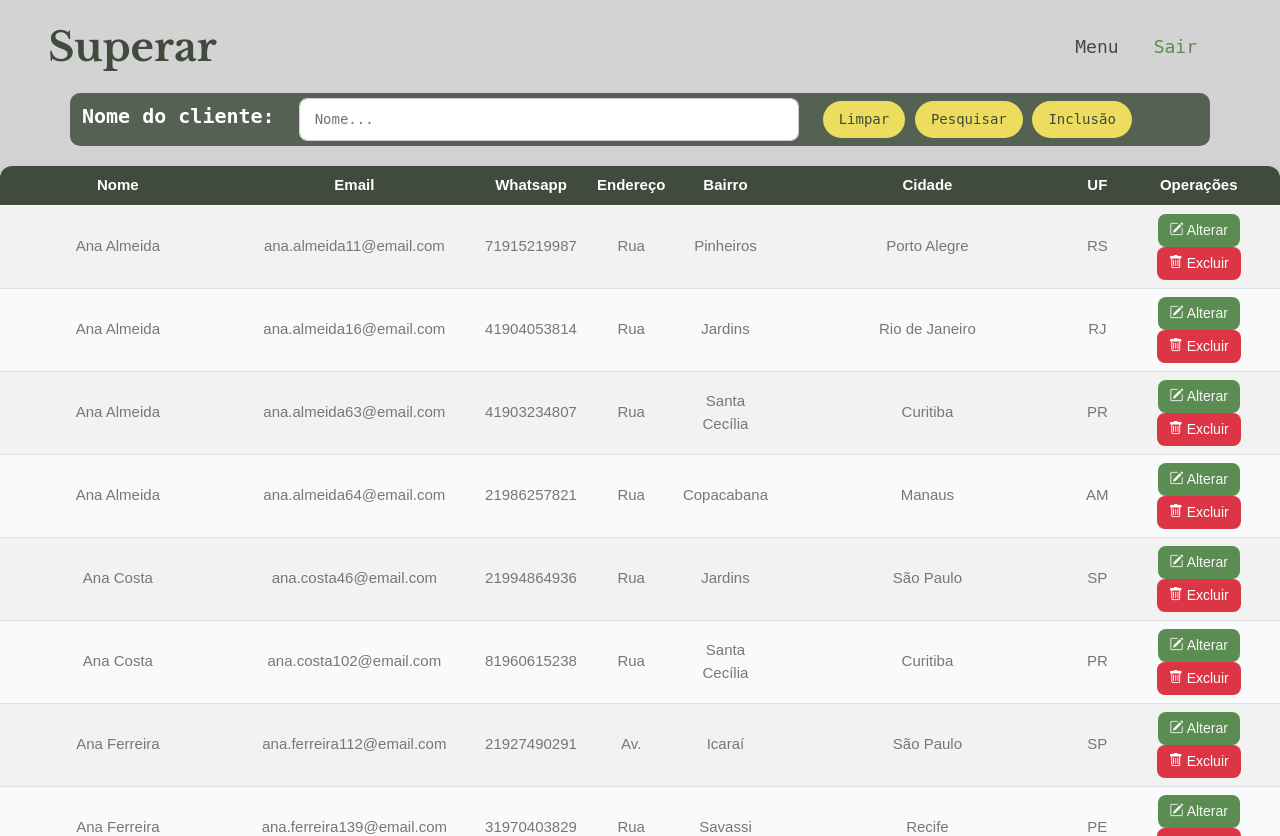
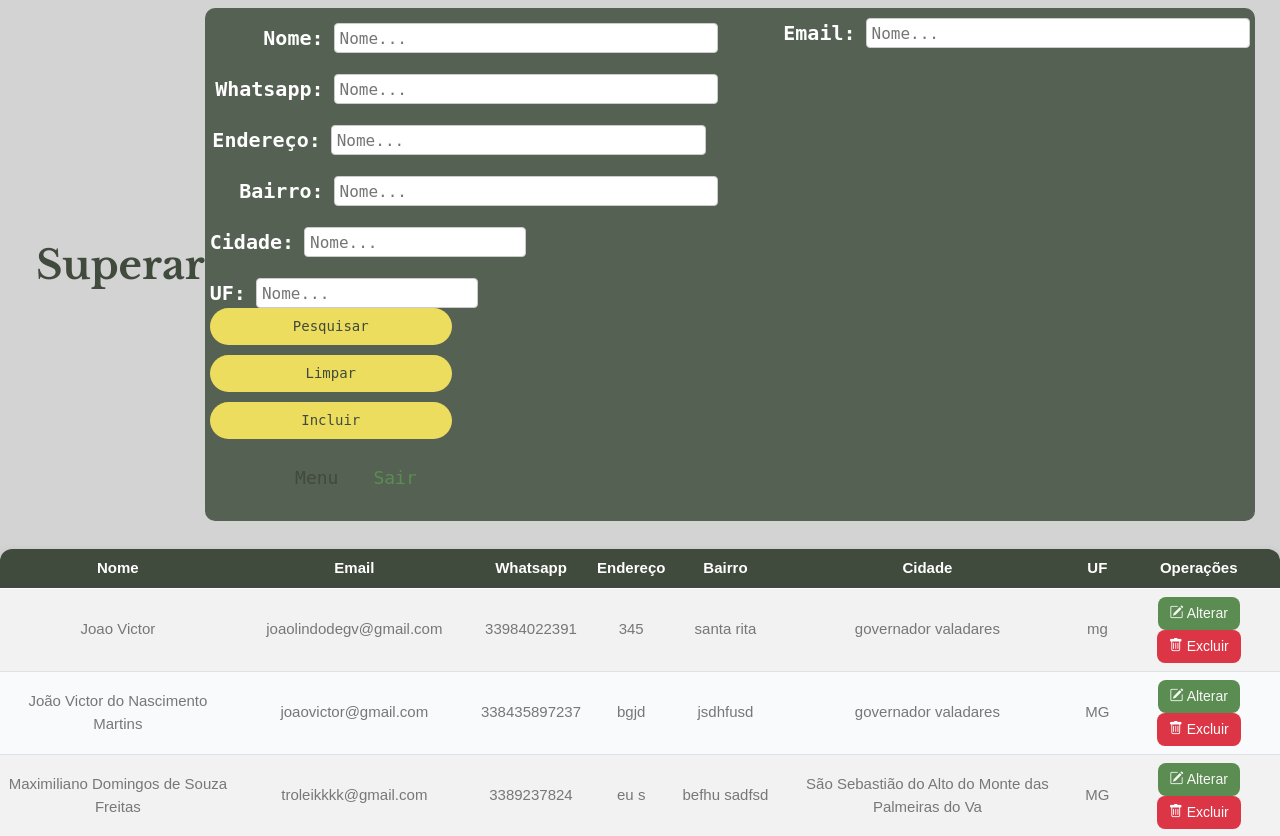
Before and after one commit to limadev11/project-hagil, a PHP site: page /cliselect.php in a window 1280 px wide. Shown: the top 836 px of the page. Run offline with PHP 8.4, Linux system fonts and the light colour scheme; a user stored in the database is signed in; data comes from the database, SQL or seed files in the repository; some libraries are stand-ins or nearby versions.

Commit message:
enviando area do cliente

```diff
--- a/cliselect.php
+++ b/cliselect.php
@@ -4,20 +4,47 @@ include('verificalogin.php');
 include('connect.php');
 
 // Query SQL padrão para listar todos os usuários
-$sql = 'SELECT id, nome, email, whatsapp, endereco, bairro, cidade, uf
-  from cliente ORDER BY nome ASC';
+$sql = "SELECT id, nome, email, whatsapp, endereco, bairro, cidade, uf FROM cliente WHERE 1=1";
 
 // Área que vai efetuar a pesquisa pelo nome do cliente
 $pesqnome = '';
+$pesqemail = '';
+$pesqzap = '';
+$pesqend = '';
+$pesqbairro = '';
+$pesqcidade = '';
+$pesquf = '';
 if (isset($_POST['submit'])) {
     $pesqnome = mysqli_real_escape_string($con, $_POST['pesqnome']);
-    // Consulta para buscar usuários com base no nome fornecido
-    $sql = "SELECT id, nome, email, whatsapp, endereco, bairro, cidade, uf
-            FROM cliente
-            WHERE nome LIKE '%" . $pesqnome . "%'
-            ORDER BY nome ASC";
+    $pesqemail = mysqli_real_escape_string($con, $_POST['pesqemail']);
+    $pesqzap = mysqli_real_escape_string($con, $_POST['pesqzap']);
+    $pesqend = mysqli_real_escape_string($con, $_POST['pesqend']);
+    $pesqbairro = mysqli_real_escape_string($con, $_POST['pesqbairro']);
+    $pesqcidade = mysqli_real_escape_string($con, $_POST['pesqcidade']);
+    $pesquf = mysqli_real_escape_string($con, $_POST['pesquf']);
+    // Consulta para buscar produto com base no nome fornecido
+    if (!empty($pesqnome)) {
+        $sql .= " AND nome LIKE '%$pesqnome%'";
+    }
+    if (!empty($pesqemail)) {
+        $sql .= " AND email like '%$pesqemail%'";
+    }
+    if (!empty($pesqzap)) {
+        $sql .= " AND whatsapp like '%$pesqzap%'";
+    }
+    if (!empty($pesqend)) {
+        $sql .= " AND endereco like  '%$pesqend%'";
+    }
+    if (!empty($pesqbairro)) {
+        $sql .= " AND bairro like '%$pesqbairro%'";
+    }
+    if (!empty($pesqcidade)) {
+        $sql .= " AND cidade like '%$pesqcidade%'";
+    }
+    if (!empty($pesquf)) {
+        $sql .= " AND uf like '%$pesquf%'";
+    }
 }
-
 
 $result = mysqli_query($con, $sql);
 ?>
@@ -65,47 +92,116 @@ $result = mysqli_query($con, $sql);
 </head>
 
 <body>
-    <!-- Navbar Start -->
-    <nav class="navbar navbar-expand-lg  navbar-light sticky-top px-4 px-lg-5">
-        <h1 class="m-0">Superar</h1>
-        <button type="button" class="navbar-toggler me-0" data-bs-toggle="collapse" data-bs-target="#navbarCollapse">
-            <span class="navbar-toggler-icon"></span>
-        </button>
-        <div class="collapse navbar-collapse" id="navbarCollapse">
-            <div class="navbar-nav ms-auto p-4 p-lg-0">
-                <a href="menu.php" class="nav-item nav-link">Menu</a>
-                <a href="logout.php" class="nav-item nav-link active">Sair</a>
-            </div>
-        </div>
-    </nav>
     <!-- Navbar End -->
 
     <!-- Page Header Start -->
-    <div class="text-center mx-auto wow fadeInUp" data-wow-delay="0.1s">
-        <div class="container" style="background-color: transparent;">
-            <!-- Formulário de pesquisa -->
-            <form method="post" action="">
-                <div class="row align-items-center" style="background-color: #556152; padding-top:5px; padding-bottom:5px; border-radius: 10px;">
-                    <div class="col-auto">
-                        <h5 style="color: white;">Nome do cliente:</h5>
-                    </div>
-                    <div class="col-auto">
-                        <div class="autocomplete-wrapper">
-                            <div class="col-auto">
-                                <input type="text" id="search" id="pesqnome" name="pesqnome" class="form-control" placeholder="Nome..." style="width: 500px;" value="<?php echo $pesqnome; ?>">
+    <center>
+        <div class="row">
+            <nav class="navbar navbar-expand-lg  navbar-light sticky-top px-4 px-lg-5">
+                <div class="col">
+                    <h1 class="m-0">Superar</h1>
+                </div>
+                <div class="col">
+                    <form method="post" action="" style="width: 1050px; padding: 5px; display: flex; align-items: flex-start; gap: 15px;
+                    background-color: #556152; border-radius: 10px;">
+                        <div style="flex: 1;">
+                            <!-- Aqui são todos os campos que o cliente irá preencher para fazer a pesquisa e filtrar os resultados -->
+                            <!-- Aqui são todos os campos que o cliente irá preencher para fazer a pesquisa e filtrar os resultados -->
+                            <div class="row">
+                                <div class="col-md-6">
+                                    <div class="form-row">
+                                        <h5 style="margin-top:5px">Nome:</h5>
+                                        <input type="text" name="pesqnome" placeholder="Nome..."
+                                            style="height:30px; margin-top:5px" maxlength="37"
+                                            value="<?php echo $pesqnome; ?>">
+                                    </div>
+                                </div>
+
+                                <div class="col-md-6">
+                                    <div class="form-row">
+                                        <h5>Email:</h5>
+                                        <input type="text" name="pesqemail" placeholder="Nome..." style="height:30px;"
+                                            maxlength="37" value="<?php echo $pesqemail; ?>">
+                                    </div>
+                                </div>
                             </div>
-                            <div id="suggestions"></div>
+
+                            <div class="row mt-3">
+                                <div class="col-md-6">
+                                    <div class="form-row">
+                                        <h5>Whatsapp:</h5>
+                                        <input type="text" name="pesqzap" placeholder="Nome..." style="height:30px"
+                                            maxlength="37" value="<?php echo $pesqzap; ?>">
+                                    </div>
+                                </div>
+
+                                <div class="row mt-3">
+                                    <div class="col-md-6">
+                                        <div class="form-row">
+                                            <h5>Endereço:</h5>
+                                            <input type="text" name="pesqend" placeholder="Nome..." style="height:30px"
+                                                maxlength="37" value="<?php echo $pesqend; ?>">
+                                        </div>
+
+                                    </div>
+                                </div>
+
+                            </div>
+                            <div class="row mt-3">
+                                <div class="col-md-6">
+                                    <div class="form-row">
+                                        <h5>Bairro:</h5>
+                                        <input type="text" name="pesqbairro" placeholder="Nome..." style="height:30px"
+                                            maxlength="37" value="<?php echo $pesqbairro; ?>">
+                                    </div>
+
+                                    <div class="row mt-3">
+                                <div class="col-md-6">
+                                    <div class="form-row">
+                                        <h5>Cidade:</h5>
+                                        <input type="text" name="pesqcidade" placeholder="Nome..." style="height:30px"
+                                            maxlength="37" value="<?php echo $pesqcidade; ?>">
+                                    </div>
+
+                                    <div class="row mt-3">
+                                <div class="col-md-6">
+                                    <div class="form-row">
+                                        <h5>UF:</h5>
+                                        <input type="text" name="pesquf" placeholder="Nome..." style="height:30px"
+                                            maxlength="37" value="<?php echo $pesquf; ?>">
+                                    </div>
+
+
+
+
+
+
+
+                        </div>
+
+                        <!-- Aqui fica os 3 botões principais: Pesquisar (de acordo com os valores nos campos), Limpar os valores inseridos e
+            entrar na área de incluir nova venda -->
+                        <div style="display: flex; flex-direction: column; gap: 10px;">
+                            <button class="btn btn-secondary rounded-pill py-2 px-3" type="submit"
+                                name="submit">Pesquisar</button>
+                            <a href="cliselect.php" class="btn btn-secondary rounded-pill py-2 px-3">Limpar</a>
+                            <a href="cliinsert.php" class="btn btn-secondary rounded-pill py-2 px-3">Incluir</a>
+                        </div>
+                    </form>
+                </div>
+
+
+                <div class="col">
+                    <div class="collapse navbar-collapse" id="navbarCollapse">
+                        <div class="navbar-nav ms-auto p-4 p-lg-0">
+                            <a href="menu.php" class="nav-item nav-link">Menu</a>
+                            <a href="logout.php" class="nav-item nav-link active">Sair</a>
                         </div>
                     </div>
-                    <div class="col-auto">
-                        <a href="cliselect.php" class="btn btn-secondary rounded-pill py-2 px-3">Limpar</a>
-                        <button class="btn btn-secondary rounded-pill py-2 px-3" type="submit" name="submit">Pesquisar</button>
-                        <a href="cliinsert.php" class="btn btn-secondary rounded-pill py-2 px-3">Inclusão</a>
-                    </div>
                 </div>
-            </form>
+            </nav>
         </div>
-    </div>
+    </center>
 
     <div class="table-container">
         <table class="table table-striped table-hover align-middle">
```
